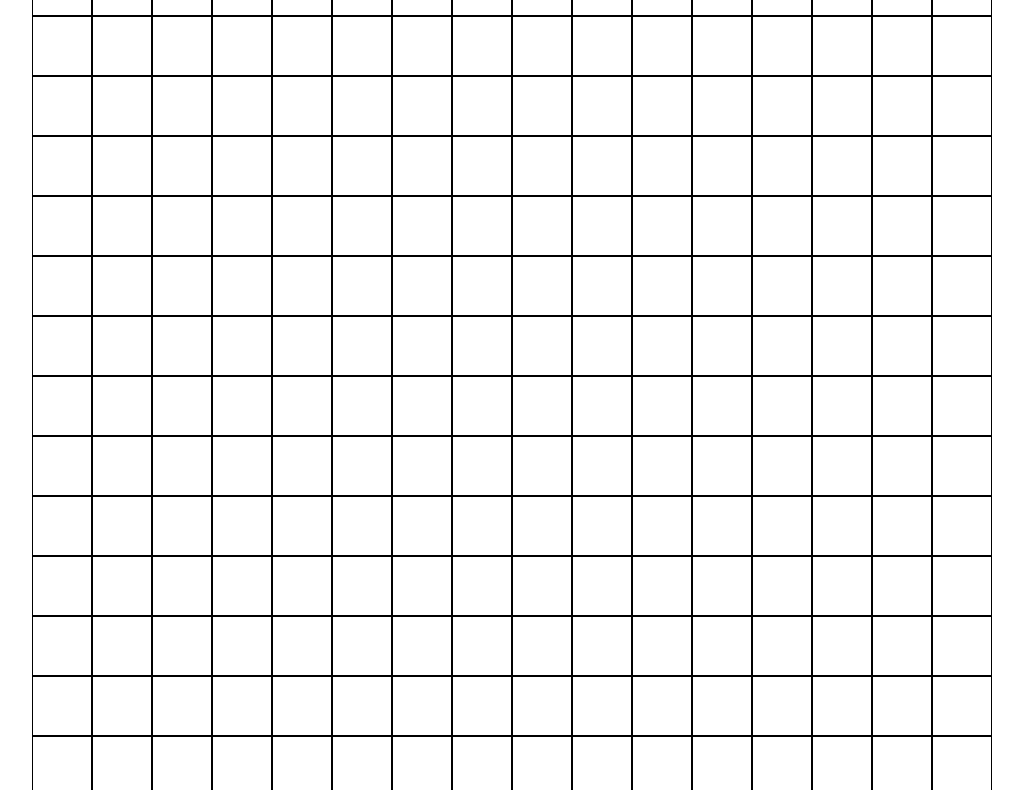
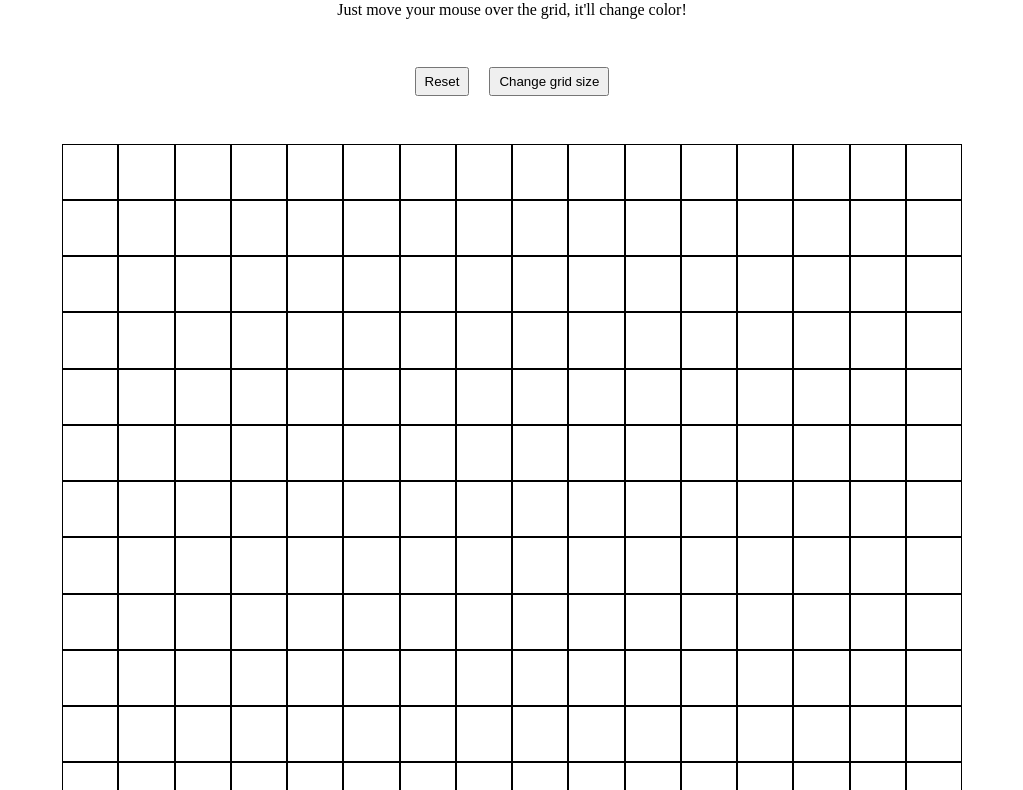
Before and after one commit to DavoReds/odin-etch-a-sketch, a plain HTML site: page index.html in a window 1280 px wide. Shown: the part 84-874 px from the top of the page, without its empty margins (128-1151 px from the left). Drawn offline with Linux system fonts and the light colour scheme.

Commit message:
Implement reset functionality

```diff
--- a/index.html
+++ b/index.html
@@ -9,6 +9,12 @@
   </head>
   <body>
     <div class="container">
+      <h1>Etch-a-Sketch!</h1>
+      <p>Just move your mouse over the grid, it'll change color!</p>
+      <div class="controls">
+        <button id="reset">Reset</button>
+        <button id="change-size">Change grid size</button>
+      </div>
       <div class="grid-container"></div>
     </div>
   </body>
--- a/script.js
+++ b/script.js
@@ -1,3 +1,4 @@
+// Function to create a grid of arbitrary size
 function createGrid(size, parentDiv) {
     for (let i = 0; i < size; i++) {
         const column = document.createElement("div");
@@ -16,11 +17,20 @@ function createGrid(size, parentDiv) {
     }
 }
 
+// Function to paint cells
 function paint(element) {
     element.classList.add("painted");
 }
 
+// Create initial grid after page load
 const initialGridSize = 16;
 const container = document.querySelector(".grid-container");
 
 createGrid(initialGridSize, container);
+
+// Reset Functionality
+const resetButton = document.querySelector("#reset");
+resetButton.addEventListener("click", () => {
+    const cells = document.querySelectorAll(".painted");
+    cells.forEach((cell) => cell.classList.remove("painted"));
+});
--- a/style.css
+++ b/style.css
@@ -14,27 +14,36 @@
   padding: 0;
 }
 
+button {
+  padding: 0.3rem 0.5rem;
+  margin: 0 0.5rem;
+}
+
 .container {
-  height: 100vh;
+  padding: 2rem 0;
   display: flex;
   flex-direction: column;
   align-items: center;
-  justify-content: center;
+  gap: 1rem;
 }
 
 .grid-container {
-  width: 960px;
-  height: 960px;
+  width: 900px;
+  height: 900px;
   display: flex;
 }
 
 .grid-cell {
   background: var(--clr-background);
   border: black solid 1px;
-  width: calc(960px / var(--grid-size));
-  height: calc(960px / var(--grid-size));
+  width: calc(900px / var(--grid-size));
+  height: calc(900px / var(--grid-size));
 }
 
 .painted {
   --clr-background: black;
 }
+
+.controls {
+  margin: 2rem 0;
+}
```
